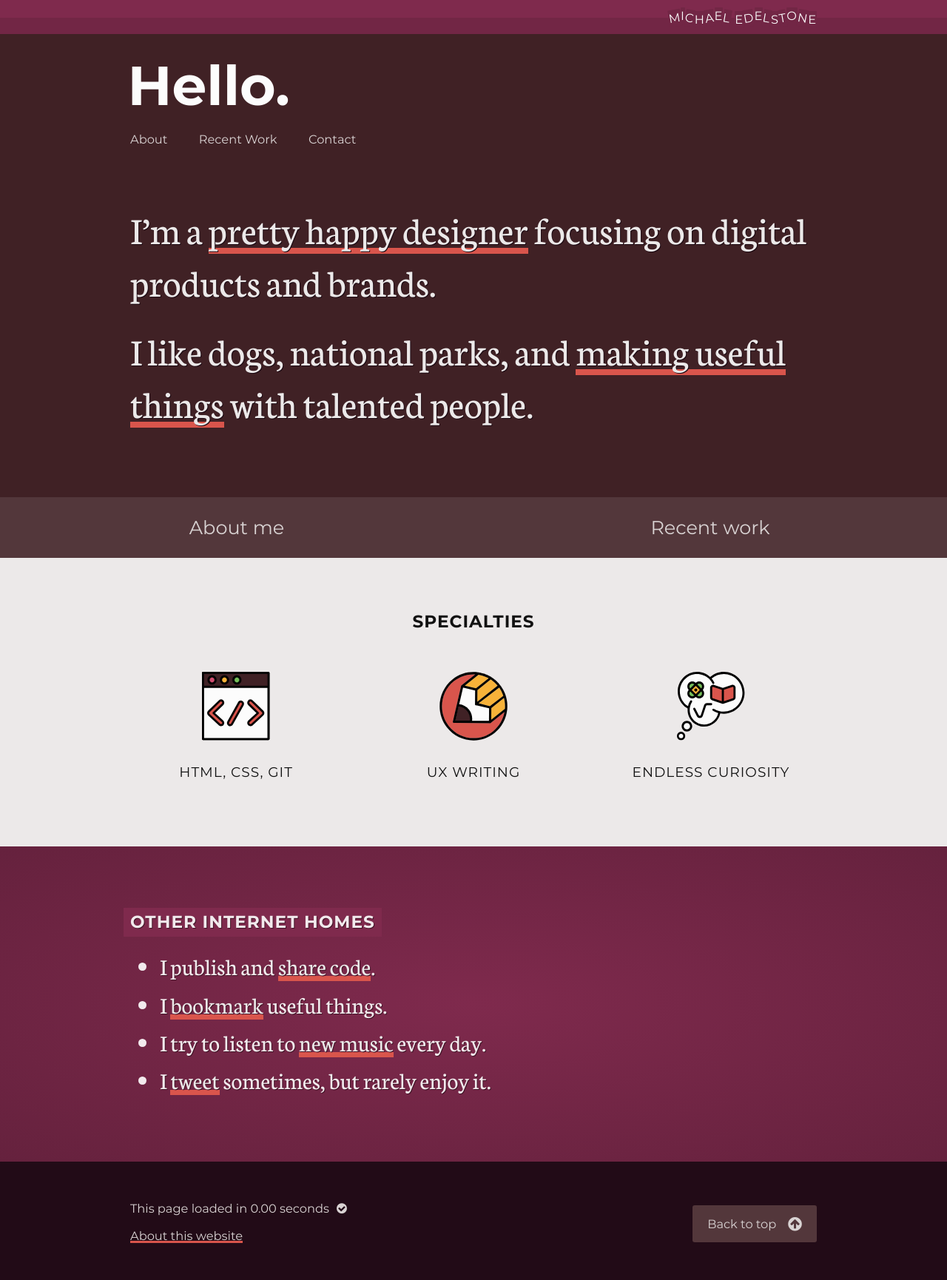
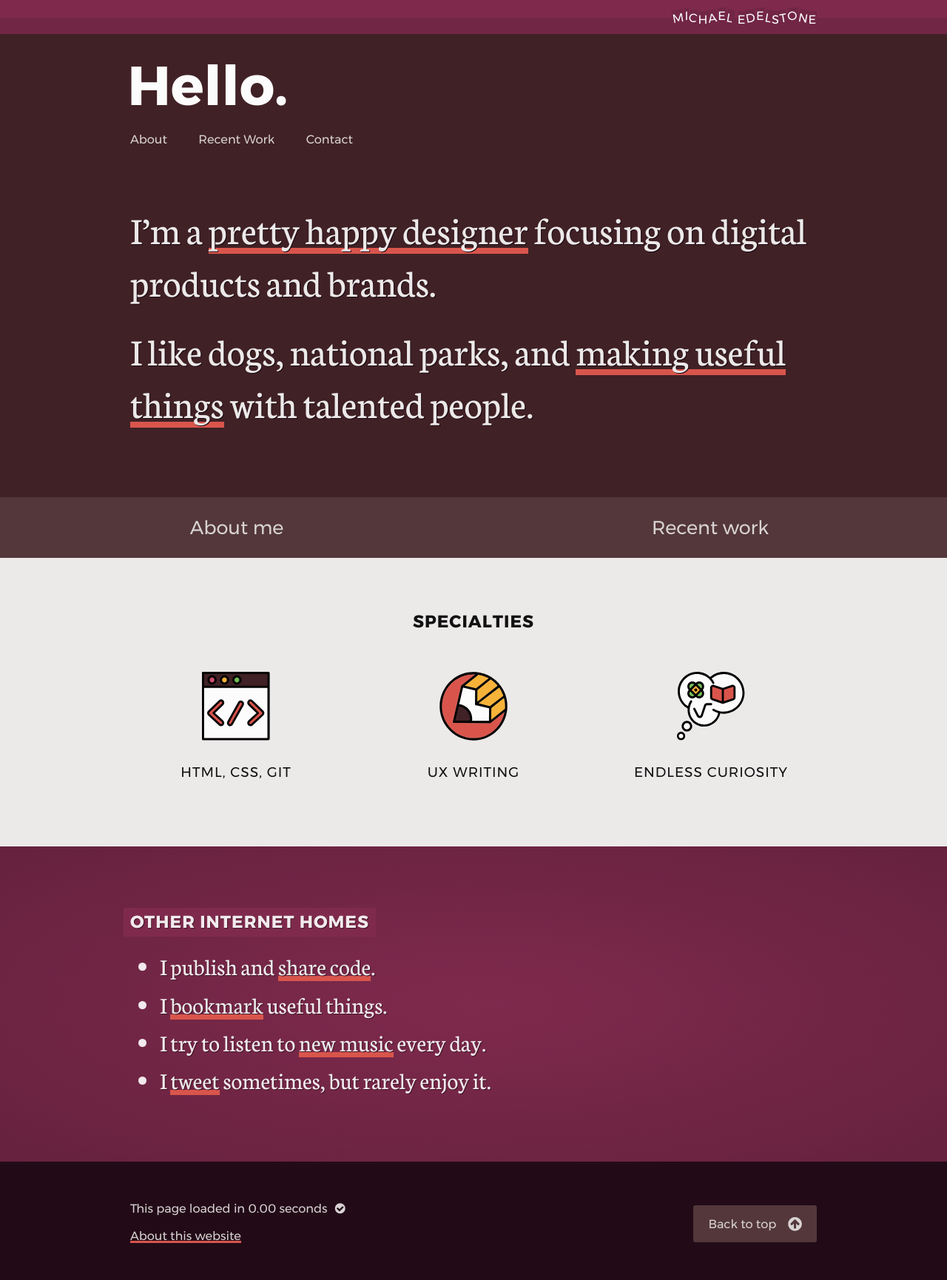
Before and after one commit to edelstone/my-website, a Jekyll site: the page built from index.html, in a window 1280 px wide. Shown: the whole page at 74% size. Built offline with Jekyll 4.4.1, drawn with Linux system fonts in a browser that asks for light colours.

Commit message:
reverts to v11 Montserrat files; v12 is thin on mobile

```diff
--- a/_sass/fonts.scss
+++ b/_sass/fonts.scss
@@ -5,8 +5,8 @@
   font-style: normal;
   font-weight: 400;
   src: local('Montserrat Regular'), local('Montserrat-Regular'),
-       url('../fonts/montserrat-v12-latin-regular.woff2') format('woff2'),
-       url('../fonts/montserrat-v12-latin-regular.woff') format('woff');
+       url('../fonts/montserrat-v11-latin-regular.woff2') format('woff2'),
+       url('../fonts/montserrat-v11-latin-regular.woff') format('woff');
 }
 
 @font-face {
@@ -14,8 +14,8 @@
   font-style: normal;
   font-weight: 700;
   src: local('Montserrat Bold'), local('Montserrat-Bold'),
-       url('../fonts/montserrat-v12-latin-700.woff2') format('woff2'),
-       url('../fonts/montserrat-v12-latin-700.woff') format('woff');
+       url('../fonts/montserrat-v11-latin-700.woff2') format('woff2'),
+       url('../fonts/montserrat-v11-latin-700.woff') format('woff');
 }
 
 /* Neuton */
```
Also changed, not shown: fonts/montserrat-v11-latin-700.woff (added), fonts/montserrat-v11-latin-700.woff2 (added), fonts/montserrat-v11-latin-regular.woff (added), fonts/montserrat-v11-latin-regular.woff2 (added), fonts/montserrat-v12-latin-700.woff (deleted), fonts/montserrat-v12-latin-700.woff2 (deleted), fonts/montserrat-v12-latin-regular.woff (deleted), fonts/montserrat-v12-latin-regular.woff2 (deleted).
